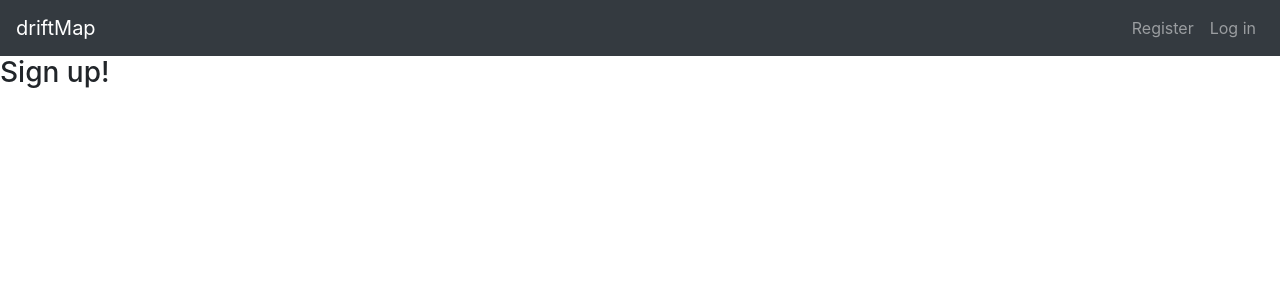
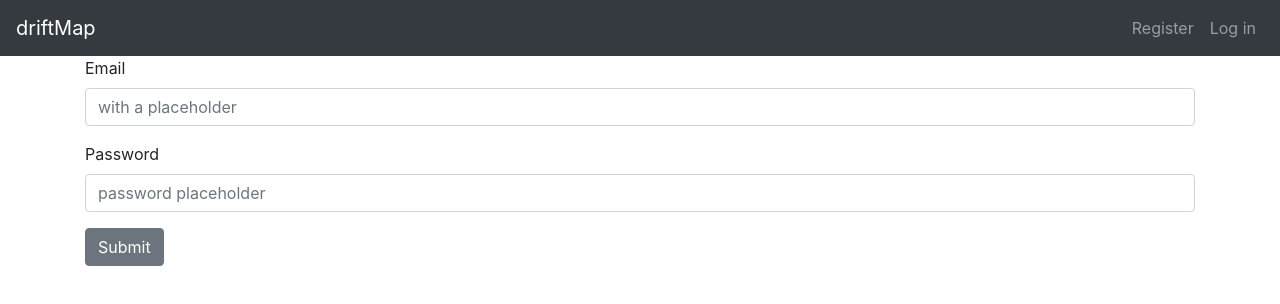
Before and after one commit to eozelius/drift_map_react, a React (Create React App) app: page /signup in a window 1280 px wide. Shown: the top 304 px of the page. Built offline with nearby package versions, Linux system fonts and the light colour scheme.

Commit message:
react app makes axios call to localhost via proxy

```diff
--- a/package.json
+++ b/package.json
@@ -1,6 +1,9 @@
 {
   "name": "driftMap",
   "version": "0.1.0",
+  "proxy": "http://localhost:3003/",
+  "homepage": "https://github.com/eozelius/drift_map_react",
+  "repository": "https://github.com/eozelius/drift_map_react",
   "private": true,
   "dependencies": {
     "bootstrap": "^4.0.0",
--- a/src/components/Home.js
+++ b/src/components/Home.js
@@ -5,24 +5,40 @@ import React, { Component } from 'react'
 export default class Home extends Component {
   constructor(props) {
     super(props)
+    this.state = {
+      users: []
+    }
+  }
+
+  fetchUsers = () => {
+    return axios.get('/users')
+      .then((response) => {
+        window.ethan = response
+        console.log(response)
+        this.setState({ users: response.data.users })
+      })
+      .catch((error) => {
+        console.log(error);
+        return []
+      })
   }
 
   componentDidMount() {
-    axios.get('http://localhost:3003/users')
-      .then(function (response) {
-        console.log(response)
-
-
-
-      })
-      .catch(function (error) {
-        console.log(error);
-      })
+    this.fetchUsers()
   }
 
   render () {
+    const renderedUsers = this.state.users.map((user, index) => (
+      <div className='user' key={index} >
+        <p>{user.email} {user.last_name}</p>
+      </div>
+    ))
+
     return (
-      <h1>home</h1>
+      <div className='users-container'>
+        <h1>home</h1>
+        users: {renderedUsers}
+      </div>
     )
   }
 }
--- a/src/components/Signup.js
+++ b/src/components/Signup.js
@@ -1,9 +1,61 @@
 import React, { Component } from 'react'
+import axios from 'axios'
+import { Container, Button, Form, FormGroup, Label, Input } from 'reactstrap';
 
 export default class Signup extends Component {
-	render () {
+  constructor(props) {
+    super(props)
+    this.state = {
+      email: null,
+      password: null
+    }
+
+    this.onSubmit = this.onSubmit.bind(this)
+  }
+
+  onSubmit(e){
+    e.preventDefault()
+
+    const signupForm = document.getElementById('signup-form')
+    const email = signupForm['email'].value
+    const password = signupForm['password'].value
+
+    if(email === null || password === null){ return false }
+
+    this.setState({
+      email: email,
+      password: password
+    })
+
+    axios.post('/users', {
+        email: email,
+        password: password
+      })
+      .then(function (response) {
+        console.log(response)
+        window.r = response
+      })
+      .catch(function (error) {
+        console.log(error);
+      })
+  }
+
+
+  render() {
     return (
-      <h3>Sign up!</h3>
-    )
+      <Container>
+        <Form onSubmit={this.onSubmit} id='signup-form'>
+          <FormGroup>
+            <Label for="exampleEmail">Email</Label>
+            <Input type="email" name="email" id="exampleEmail" placeholder="with a placeholder" />
+          </FormGroup>
+          <FormGroup>
+            <Label for="examplePassword">Password</Label>
+            <Input type="password" name="password" id="examplePassword" placeholder="password placeholder" />
+          </FormGroup>
+          <Button>Submit</Button>
+        </Form>
+      </Container>
+    );
   }
 }
```
Also changed, not shown: src/index.js (+6 -6 lines).
